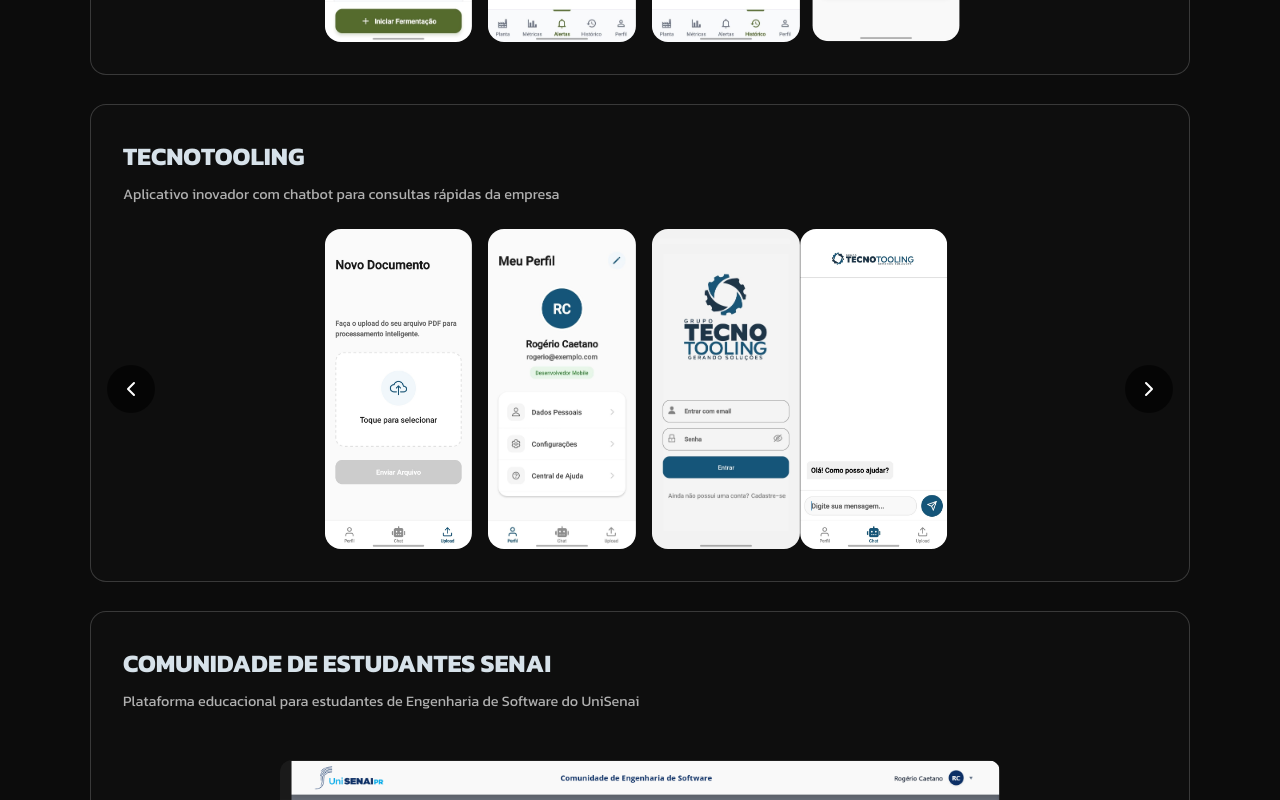
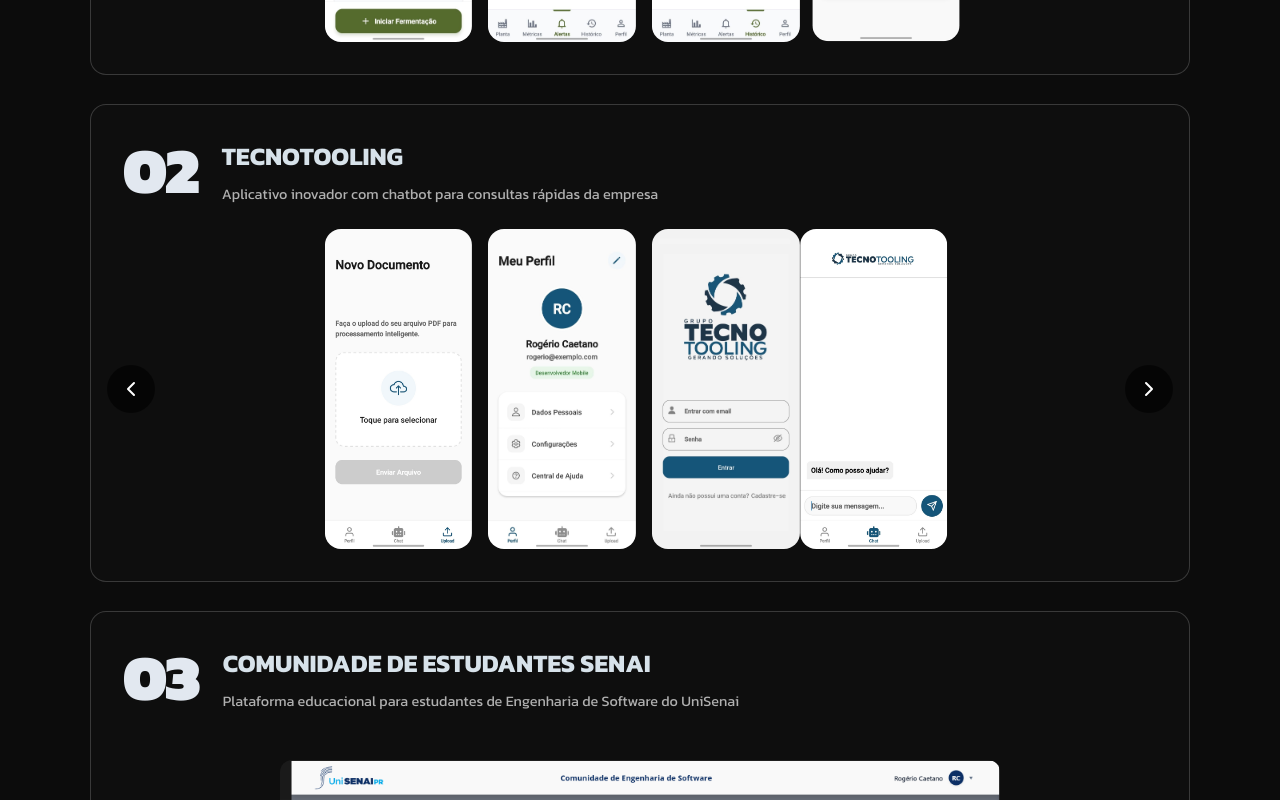
Before and after one commit to rogeriocaetanojr/portfolio-rogerio, a React (Vite) app: page / in a window 1280 px wide. Shown: the part 2240-3040 px from the top of the page. Built offline with nearby package versions, Linux system fonts and the light colour scheme.

Commit message:
feat: adiciona numeracao em destaque nos cards de projeto

```diff
--- a/src/components/ProjectCardMobile.jsx
+++ b/src/components/ProjectCardMobile.jsx
@@ -13,7 +13,7 @@
   </svg>
 );
 
-export function ProjectCardMobile({ nome, descricao, imagens }) {
+export function ProjectCardMobile({ numero, nome, descricao, imagens }) {
   const [currentIndex, setCurrentIndex] = useState(0);
 
   const handleNext = () => {
@@ -69,10 +69,26 @@
 
   return (
     <div style={{ backgroundColor: '#0E0E0E', border: '1px solid rgba(255, 255, 255, 0.18)', borderRadius: '16px', padding: '32px', maxWidth: '1100px', width: '100%', margin: '0 auto' }}>
-      <h3 style={{ fontWeight: 'bold', fontSize: '1.75rem' }}>{nome}</h3>
-      <p style={{ fontSize: '1rem', color: '#B0B0B0', marginTop: '8px' }}>
-        {descricao}
-      </p>
+      <div style={{ marginBottom: '24px', display: 'flex', alignItems: 'center', gap: '24px' }}>
+        {numero && (
+          <div style={{
+            fontSize: '4.5rem',
+            fontWeight: '900',
+            color: '#E2E8F0',
+            lineHeight: '1',
+            letterSpacing: '-2px',
+            flexShrink: 0
+          }}>
+            {numero}
+          </div>
+        )}
+        <div>
+          <h3 style={{ fontWeight: 'bold', fontSize: '1.75rem' }}>{nome}</h3>
+          <p style={{ fontSize: '1rem', color: '#B0B0B0', marginTop: '8px' }}>
+            {descricao}
+          </p>
+        </div>
+      </div>
 
       <div style={{ marginTop: '24px', position: 'relative' }}>
         {imagens && imagens.length > 3 && (
--- a/src/components/ProjectCardWeb.jsx
+++ b/src/components/ProjectCardWeb.jsx
@@ -21,7 +21,7 @@
   </svg>
 );
 
-export function ProjectCardWeb({ nome = "Novo Projeto", descricao = "Descrição do projeto em breve.", imagens = carouselImages }) {
+export function ProjectCardWeb({ numero, nome = "Novo Projeto", descricao = "Descrição do projeto em breve.", imagens = carouselImages }) {
   const [currentIndex, setCurrentIndex] = useState(0);
   const [direction, setDirection] = useState(1);
   const [isHovered, setIsHovered] = useState(false);
@@ -78,11 +78,25 @@
       flexDirection: 'column'
     }}>
       {/* Cabeçalho */}
-      <div style={{ marginBottom: '24px' }}>
-        <h3 style={{ fontWeight: 'bold', fontSize: '1.75rem' }}>{nome}</h3>
-        <p style={{ fontSize: '1rem', color: '#B0B0B0', marginTop: '8px' }}>
-          {descricao}
-        </p>
+      <div style={{ marginBottom: '24px', display: 'flex', alignItems: 'center', gap: '24px' }}>
+        {numero && (
+          <div style={{
+            fontSize: '4.5rem',
+            fontWeight: '900',
+            color: '#E2E8F0',
+            lineHeight: '1',
+            letterSpacing: '-2px',
+            flexShrink: 0
+          }}>
+            {numero}
+          </div>
+        )}
+        <div>
+          <h3 style={{ fontWeight: 'bold', fontSize: '1.75rem' }}>{nome}</h3>
+          <p style={{ fontSize: '1rem', color: '#B0B0B0', marginTop: '8px' }}>
+            {descricao}
+          </p>
+        </div>
       </div>
 
       {/* Carrossel - Etapa 2: Estado e Setas */}
--- a/src/components/Projects.jsx
+++ b/src/components/Projects.jsx
@@ -30,6 +30,7 @@
       </div>
       <div style={{ width: '100%', marginTop: '2rem' }}>
         <ProjectCardMobile
+          numero="01"
           nome="EH BREWING CO"
           descricao="Sistema de monitoramento e controle de temperatura para cervejaria artesanal."
           imagens={[imgLogin, imgPlanta, imgNovoFermentador, imgAlertas, imgHistorico]}
@@ -37,6 +38,7 @@
       </div>
       <div style={{ width: '100%', marginTop: '2rem' }}>
         <ProjectCardMobile
+          numero="02"
           nome="TECNOTOOLING"
           descricao="Aplicativo inovador com chatbot para consultas rápidas da empresa"
           imagens={[
@@ -49,6 +51,7 @@
       </div>
       <div style={{ width: '100%', marginTop: '2rem' }}>
         <ProjectCardWeb
+          numero="03"
           nome="COMUNIDADE DE ESTUDANTES SENAI"
           descricao="Plataforma educacional para estudantes de Engenharia de Software do UniSenai"
           imagens={[
@@ -62,6 +65,7 @@
       </div>
       <div style={{ width: '100%', marginTop: '2rem' }}>
         <ProjectCardWeb
+          numero="04"
           nome="PIZZARIA"
           descricao="Projeto de estudo com o objetivo de simular o site de uma pizzaria fictícia."
           imagens={[
```
